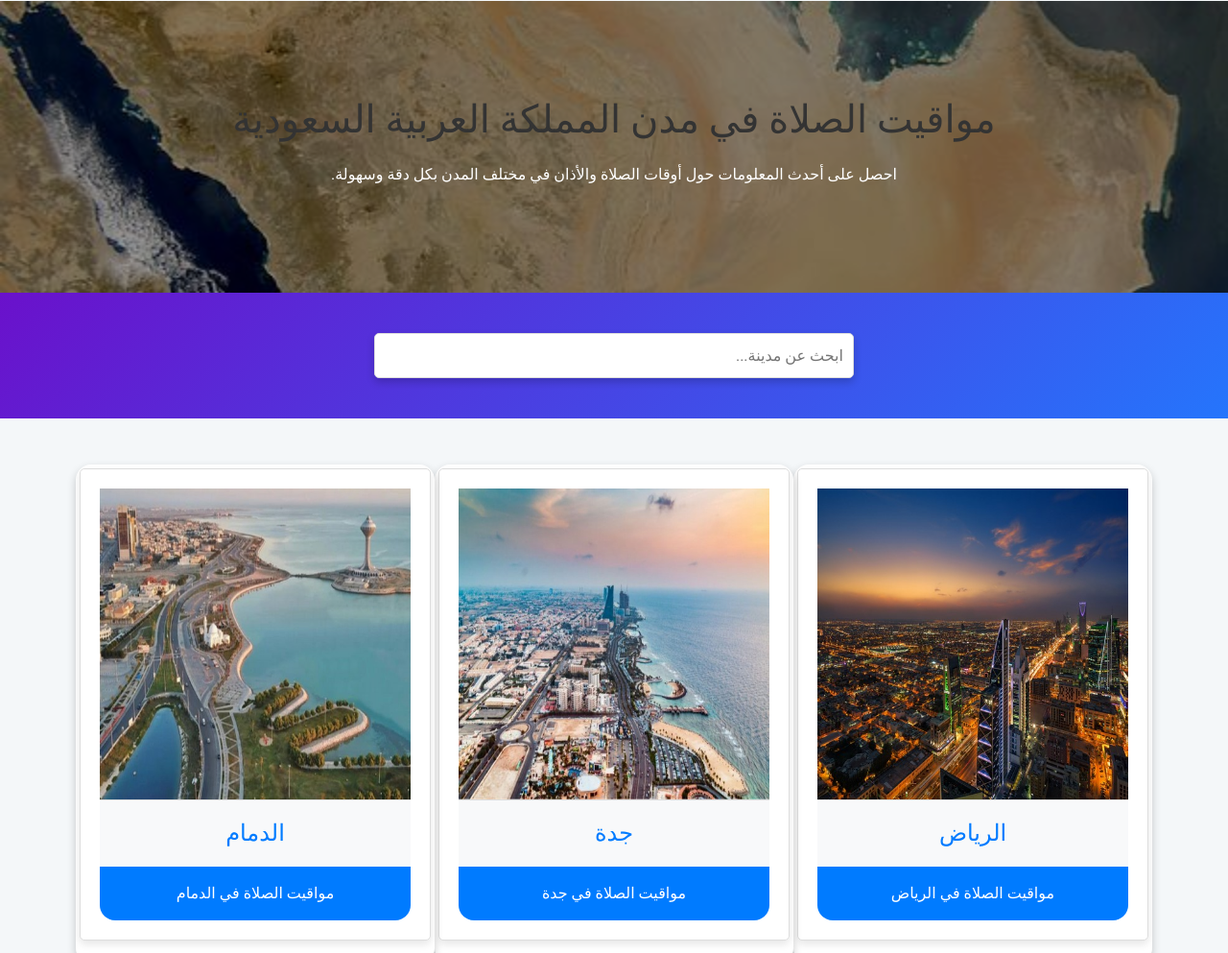
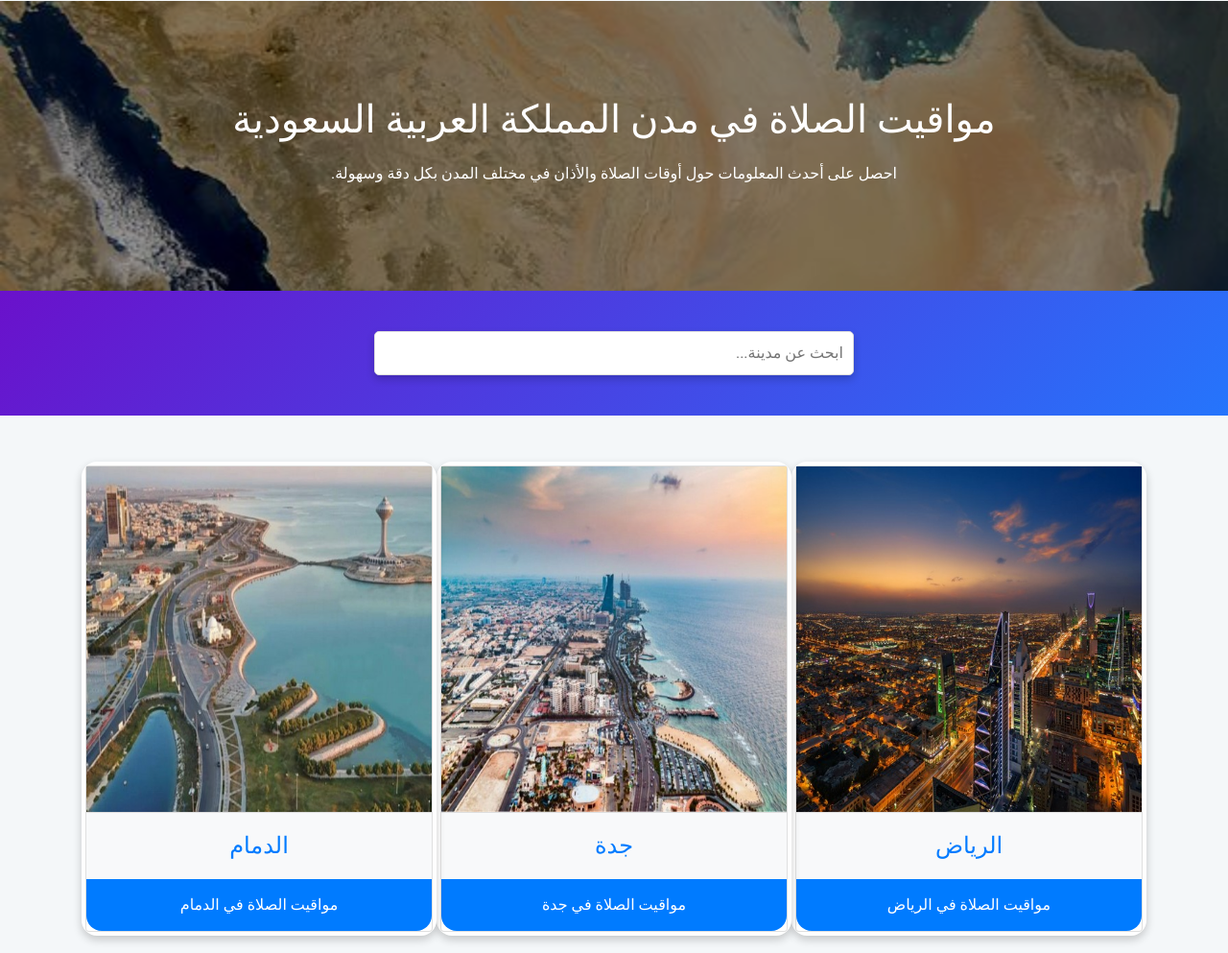
Before and after one commit to ahmedashour3020/Prayer-times, a plain HTML site: page index.html in a window 1280 px wide. Shown: the part 137-1130 px from the top of the page at 96% size. Drawn offline with nearby package versions, Linux system fonts and the light colour scheme.

Commit message:
Update styles.css

```diff
--- a/styles.css
+++ b/styles.css
@@ -5,18 +5,7 @@
     box-sizing: border-box;
 }
 
-body {
-    font-family: Arial, sans-serif;
-    line-height: 1.6;
-    color: #333;
-    background-color: #f4f4f4;
-}
 
-/* تنسيق العناوين */
-h1, h2, h3, h4, h5, h6 {
-    color: #333;
-    margin-bottom: 10px;
-}
 
 /* تنسيق الروابط */
 a {
@@ -72,31 +61,3 @@ textarea {
     border-radius: 5px;
     font-size: 1em;
 }
-
-/* تنسيق التنسيق الأساسي للشبكة */
-.container {
-    width: 90%;
-    max-width: 1200px;
-    margin: 0 auto;
-}
-
-.row {
-    display: flex;
-    flex-wrap: wrap;
-    margin: 0 -15px;
-}
-
-.col {
-    flex: 1;
-    padding: 15px;
-}
-
-/* إعدادات الهوامش الداخلية للبطاقات */
-.card {
-    background-color: #fff;
-    border: 1px solid #ddd;
-    border-radius: 5px;
-    padding: 20px;
-    box-shadow: 0 4px 8px rgba(0, 0, 0, 0.1);
-    margin-bottom: 20px;
-}
```
